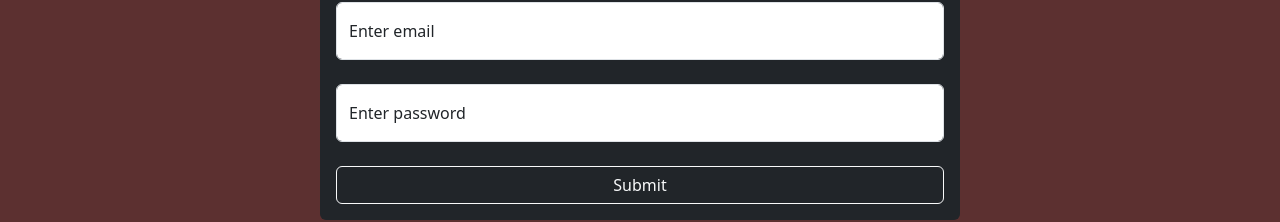
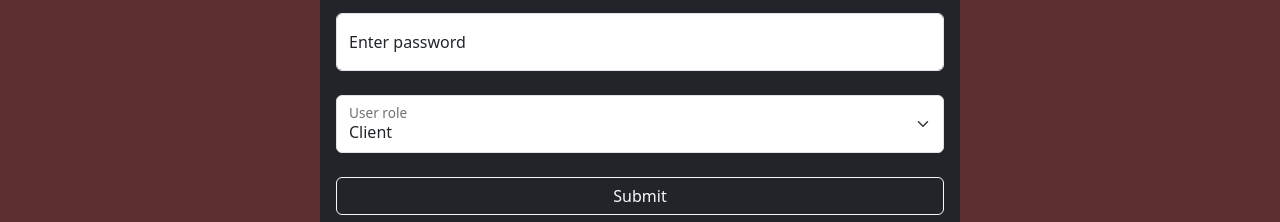
Before and after one commit to noliv197/cybersecurity-website, a React (Create React App) app: page /login in a window 1280 px wide. Shown: the part 382-604 px from the top of the page. Built offline with nearby package versions, Linux system fonts and the light colour scheme; a web font is replaced by a local one.

Commit message:
Implement user class

```diff
--- /dev/null
+++ b/src/classes/User.js
@@ -0,0 +1,50 @@
+class User{
+    uid
+    fname;
+    lname;
+    email;
+    phone;
+
+    constructor(uid,fname,lname,email,phone){
+        this.uid = uid;
+        this.fname = fname;
+        this.lname = lname;
+        this.email = email;
+        this.phone = phone;
+    }
+
+    displayInfo(){
+        return JSON.stringify(this);
+    }
+
+}
+
+export class Client extends User{
+    role;
+    company;
+    constructor(uid,fname, lname, email, phone, company){
+        super(uid,fname, lname,email,phone);
+        this.role = "c";
+        this.company = company;
+    }
+}
+
+export class Staff extends User{
+    role;
+    company;
+    constructor(uid,fname, lname, email, phone){
+        super(uid,fname, lname, email, phone);
+        this.company = "Staff";
+        this.role = "s";
+    }
+}
+
+export class Admin extends User{
+    role;
+    company;
+    constructor(uid,fname, lname, email, phone){
+        super(uid,fname, lname, email, phone);
+        this.company = 'Staff';
+        this.role = "a";
+    }
+}
--- a/src/pages/LoginPage.js
+++ b/src/pages/LoginPage.js
@@ -1,28 +1,58 @@
 import Form from "../components/Form";
-import Navbar from "../components/Navbar"
+import Navbar from "../components/Navbar";
 import CryptoJS from "crypto-js";
-import PostService from "../services/http-service"
+import PostService from "../services/http-service";
+import { Client, Staff, Admin} from "../classes/User"
 import { useState } from "react";
 import { useNavigate } from "react-router-dom";
+import Alert from "../components/Alert";
+
 
 export default function LoginPage(props){
     const navigate = useNavigate();
-    const [loginEmail, setLoginEmail] = useState("");
-    const [loginPass, setLoginPass] = useState("");
-    const [alert, setAlert] = useState("");
-    const [alertType, setAlertType] = useState("");
+    const [login, setLogin] = useState({
+        email: "",
+        pass: "",
+        role: "c"
+    })
+    // const [loginEmail, setLoginEmail] = useState("");
+    // const [loginPass, setLoginPass] = useState("");
+    // const [role, setRole] = useState("c");
+    const [alert, setAlert] = useState({message: "",type: ""});
 
-    const login = (e) => {
+    const changeObjState = (propertyName,newVal)=>{
+        setLogin((prev)=>{
+            return {...prev,[propertyName]:newVal};
+        })
+    }
+    const submitLogin = (e) => {
         e.preventDefault();
 
         let userData = new FormData(e.target);
         PostService.post('login', userData).then(
             (response) => {
+                if(response.data !== null){
                     let session = new FormData();
-                session.append('sid', response.data)
+                    session.append('sid', response.data);
+                    sessionStorage.setItem("sid", response.data);
+                    props.setSid(response.data);
+
                     PostService.post('info', session).then(
                         (response)=>{
-                        const encUser = CryptoJS.AES.encrypt(JSON.stringify(response.data),'key').toString();
+                            let loginUser;
+                            switch (response.data.role) {
+                                case 'a':
+                                    loginUser = new Admin(response.data.uid,response.data.fname, response.data.lname,response.data.email, response.data.phone);
+                                break;
+                                case 's':
+                                    loginUser = new Staff(response.data.uid,response.data.fname, response.data.lname,response.data.email, response.data.phone);
+                                break;
+                                default:
+                                    loginUser = new Client(response.data.uid,response.data.fname, response.data.lname,response.data.email, response.data.phone, response.data.company);
+                                break;
+                            }
+                            props.setUser(loginUser);
+                            const encUser = CryptoJS.AES.encrypt(JSON.stringify(loginUser),'key').toString();
                             sessionStorage.setItem("user",encUser);
                             if(response.data.role === 'c'){
                                 navigate("/");
@@ -31,14 +61,19 @@ export default function LoginPage(props){
                             }
                         },
                         (err) => {
-                        setAlert(JSON.stringify(err));
-                        setAlertType('danger');
+                            setAlert({
+                                message: JSON.stringify(err.response.data),
+                                type: 'danger'
+                            });
                         }
                     )
+                }
             },
             (err) => {
-                setAlert(JSON.stringify(err));
-                setAlertType('danger');
+                setAlert({
+                    message: JSON.stringify(err.response.data),
+                    type: 'danger'
+                });
             }
         )
     }
@@ -47,32 +82,43 @@ export default function LoginPage(props){
         {
             tag: 'input', type:'email', id: "email", label:'Enter email',
             placeholder:"example@mail.com", required: true,
-            value: loginEmail, setChange: setLoginEmail
+            value: login.email, setChange: (value) => {changeObjState("email",value)}
         },
         {
             tag: 'input', type:'password', id: "pass", label:'Enter password',
             placeholder:"enter password", required: true,
-            value: loginPass, setChange: setLoginPass
+            value: login.pass, setChange: (value) => {changeObjState("pass",value)}
+        },
+        {
+            tag: 'select', type:'select', label:'User role',
+            required: true, id: "role",
+            value: login.role, setChange: (value) => {changeObjState("role",value)},
+            options:[
+                {value: 'c', label:"Client"},
+                {value: 'a', label:"Admin"},
+                {value: 's', label:"Staff"},
+            ]
         },
     ];
 
     const formButtons = [
         {type: 'submit', color:'light', label: 'Submit'}
-    ]
+    ];
 
     const links = [
         {label:'Login', href:'/login', active: true},
         {label:'Register', href:'/register'},
-    ]
+    ];
+
     return(
         <>
             <Navbar links={links}/>
-            <p className={`alert ${alertType? `alert-${alertType}` : ""}`}>{alert}</p>
+            <Alert alert={alert} setAlert={setAlert}/>
             <Form
                 elements={formElements}
                 buttons={formButtons}
                 formName='Login'
-                submitFunc={login}
+                submitFunc={submitLogin}
             />
         </>
     )
```
Lines whose indentation alone changed are shown as unchanged.
